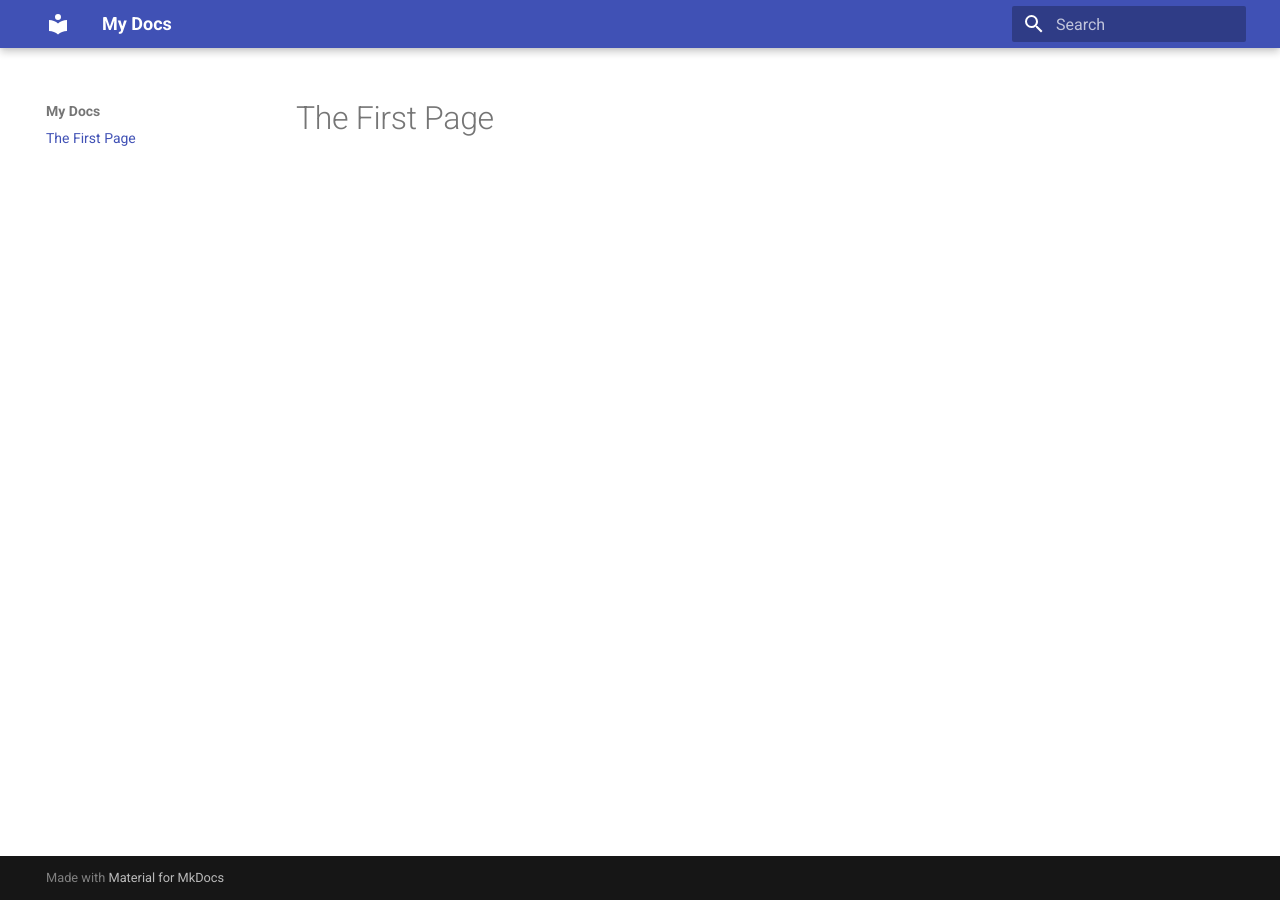
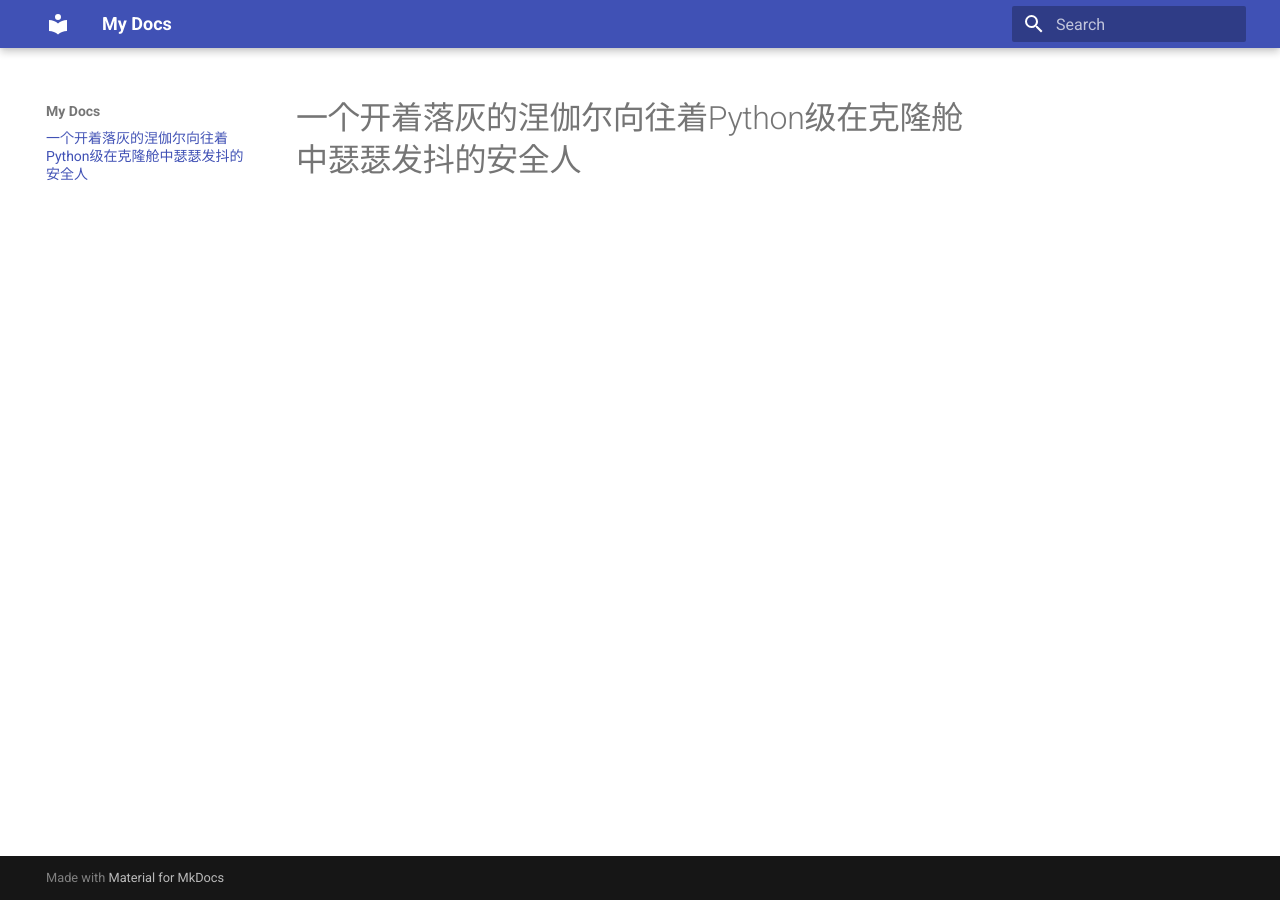
Before and after one commit to BHBNSN/BHBNSN.github.io, an MkDocs documentation site: the page built from docs/index.md, in a window 1280 px wide. Built offline with MkDocs 1.6.1 and Material for MkDocs 9.7.7, drawn with Linux system fonts in a browser that asks for light colours.

Commit message:
update index.md with a new title in Chinese

```diff
--- a/docs/index.md
+++ b/docs/index.md
@@ -1 +1 @@
-# The First Page
+# 一个开着落灰的涅伽尔向往着Python级在克隆舱中瑟瑟发抖的安全人
```
